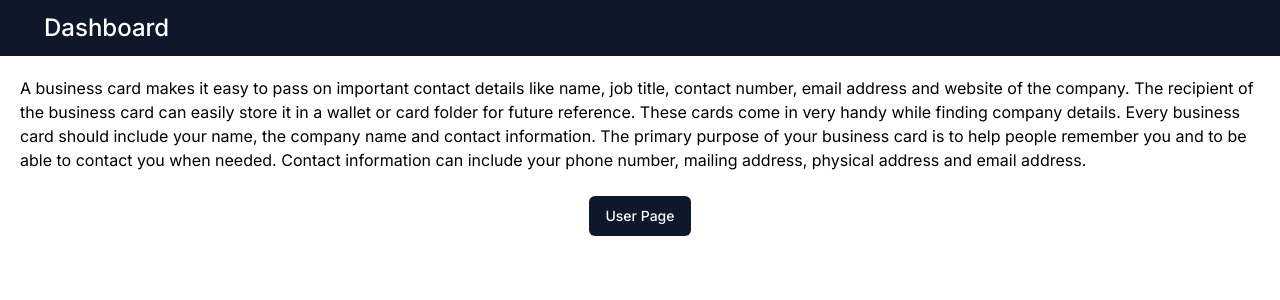
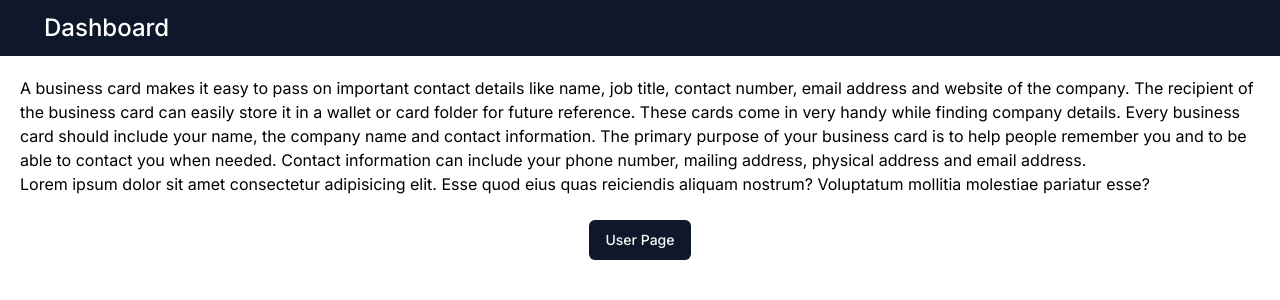
Before and after one commit to Dhanasekar16big7/nextjs, a Next.js app: page / in a window 1280 px wide. Shown: the top 300 px of the page. Built offline with nearby package versions, Linux system fonts and the light colour scheme; what tailwindcss-debug-screens would draw is missing.

Commit message:
test change

```diff
--- a/src/app/page.tsx
+++ b/src/app/page.tsx
@@ -62,6 +62,9 @@ export default function Home() {
       <div className="w-full container px-5">
       A business card makes it easy to pass on important contact details like name, job title, contact number, email address and website of the company. The recipient of the business card can easily store it in a wallet or card folder for future reference. These cards come in very handy while finding company details.
       Every business card should include your name, the company name and contact information. The primary purpose of your business card is to help people remember you and to be able to contact you when needed. Contact information can include your phone number, mailing address, physical address and email address.
+
+
+      <p>Lorem ipsum dolor sit amet consectetur adipisicing elit. Esse quod eius quas reiciendis aliquam nostrum? Voluptatum mollitia molestiae pariatur esse?</p>
         <div className="text-center mt-6">
           <Button onClick={()=>{router.push("/users")}}>User Page</Button>
         </div>
```
